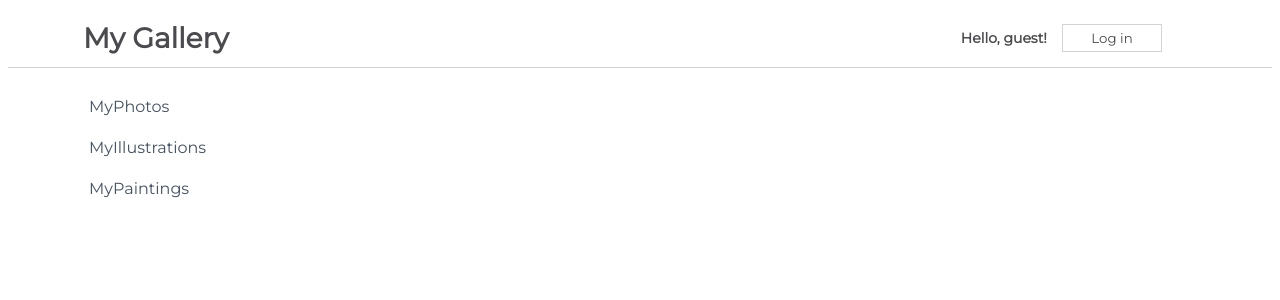
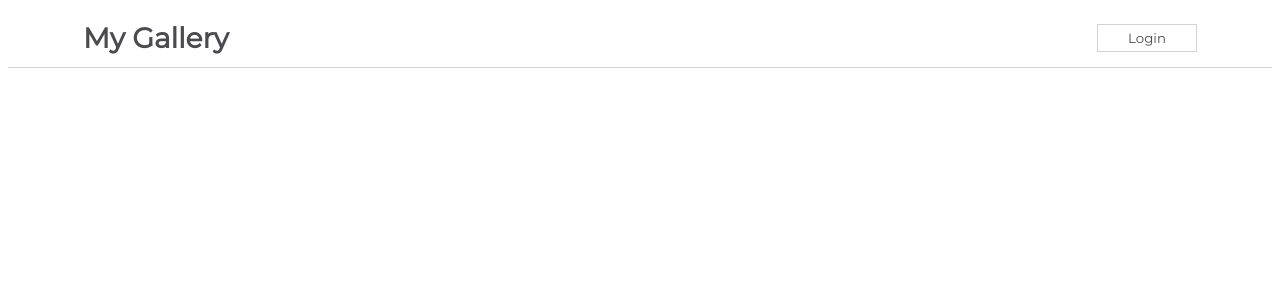
Before and after one commit to isabellaobrien/react-challenge, a React (Create React App) app in the folder my-app/: page / in a window 1280 px wide. Shown: the top 300 px of the page. Built offline with nearby package versions, Linux system fonts and the light colour scheme.

Commit message:
Create nested navbar

```diff
--- a/my-app/src/App.js
+++ b/my-app/src/App.js
@@ -1,12 +1,14 @@
 import css from './App.module.css';
-import Sidebar from './components/Sidebar';
-import NavBarSimple from './components/NavBarSimple';
+// import Sidebar from './components/Sidebar';
+// import NavBarSimple from './components/NavBarSimple';
+import NavBarForm from './components/NavBarForm';
 function App() {
   return (
     <div className={css.App}>
       {/* Add your components here */}
-      <NavBarSimple />
-      <Sidebar />
+      {/* <NavBarSimple />
+      <Sidebar /> */}
+      <NavBarForm />
     </div>
   );
 }
--- /dev/null
+++ b/my-app/src/components/NavBarForm.js
@@ -0,0 +1,43 @@
+import React, { Component } from 'react'
+import css from "./css/NavBarForm.module.css";
+import NavbarChild from './NavbarChild';
+export class NavBarForm extends Component {
+    constructor(props) {
+        super(props)
+
+        this.state = {
+            isLoggedIn: true,
+        }
+    }
+    handleButtonClick = () => {
+        this.setState((prevState) => ({
+            isLoggedIn: prevState.isLoggedIn? false : true
+        }), ()=> console.log(this.state.isLoggedIn))
+    }
+    render() {
+        return (
+        <div className={css.NavBar}>
+            <h1>My Gallery</h1>
+            {/* {
+                this.state.isLoggedIn ?
+                <button onClick={() => this.handleButtonClick()}>Login</button>
+                :
+                <form>
+                    <label htmlFor='username'>Username:</label>
+                    <input placeholder="username" id="username"/>
+
+                    <label htmlFor='password'>Password:</label>
+                    <input placeholder="password" id="password"/>
+                    <button onClick={() => this.handleButtonClick()}>Submit</button>
+                </form>
+            } */}
+            <NavbarChild
+                isLoggedIn={this.state.isLoggedIn}
+                handleClick={this.handleButtonClick}
+                />
+        </div>
+        )
+    }
+}
+
+export default NavBarForm
--- /dev/null
+++ b/my-app/src/components/NavbarChild.js
@@ -0,0 +1,19 @@
+import React from 'react'
+
+function NavbarChild(props) {
+  return (
+        props.isLoggedIn ?
+        <button onClick={props.handleClick}>Login</button>
+        :
+        <form>
+            <label htmlFor='username'>Username:</label>
+            <input placeholder="username" id="username"/>
+
+            <label htmlFor='password'>Password:</label>
+            <input placeholder="password" id="password"/>
+            <button onClick={props.handleClick}>Submit</button>
+        </form>
+  )
+}
+
+export default NavbarChild
```
